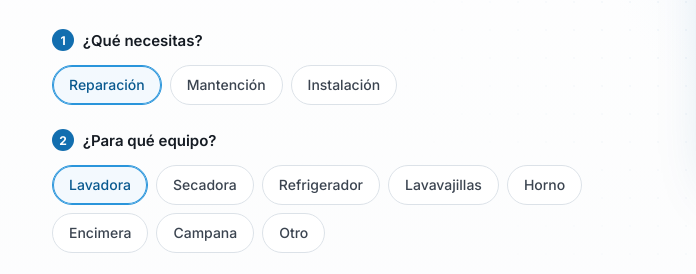
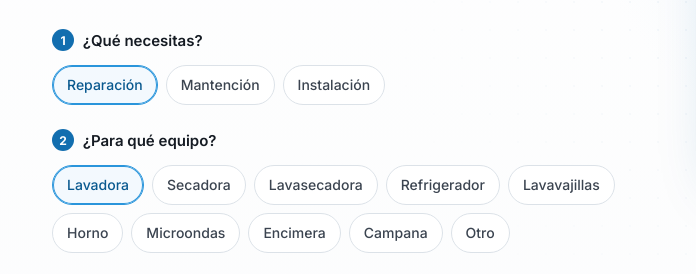
Before and after one commit to cvarela-creacion/mantenplus, a website: page index.html in a window 1280 px wide. Shown: the part 561-835 px from the top of the page, 0-696 px from the left. Drawn offline with Linux system fonts and the light colour scheme.

Commit message:
Agrega lavasecadora y microondas al formulario de la portada
- Nuevos botones «Lavasecadora» y «Microondas» en «¿Para qué equipo?», con
  sus averías típicas; viajan a la agenda como equipo=lavasecadora y
  equipo=microondas.
- También en la lista de equipos del formulario de Contacto.
- Botones de selección un poco más compactos (14 px de margen interno) para
  que los diez equipos quepan en dos filas en escritorio.
- Pruebas: 105/105.

Co-Authored-By: Claude Opus 5.5 <noreply@anthropic.com>
Claude-Session: https://claude.ai/code/session_012jyCr3wqnRcai8VXK93yGC

```diff
--- a/assets/css/styles.css
+++ b/assets/css/styles.css
@@ -287,7 +287,7 @@ p { margin: 0; }
 .chip { position: relative; cursor: pointer; }
 .chip input { position: absolute; opacity: 0; pointer-events: none; }
 .chip span {
-  display: inline-flex; align-items: center; min-height: 40px; padding: 0 1rem;
+  display: inline-flex; align-items: center; min-height: 40px; padding: 0 .875rem;
   font-size: .875rem; font-weight: 500; color: var(--gray-700);
   background: var(--white); border: 1px solid var(--gray-200); border-radius: var(--radius-pill);
   transition: all .2s var(--ease);
--- a/index.html
+++ b/index.html
@@ -155,9 +155,11 @@
               <div class="chips">
                 <label class="chip"><input type="radio" name="equipo" value="lavadora" data-averias="No centrifuga|Pierde agua|Ruidos al girar|Código de error" checked><span>Lavadora</span></label>
                 <label class="chip"><input type="radio" name="equipo" value="secadora" data-averias="No seca|No calienta|Hace ruido|Código de error"><span>Secadora</span></label>
+                <label class="chip"><input type="radio" name="equipo" value="lavasecadora" data-averias="No seca|No centrifuga|Pierde agua|Código de error"><span>Lavasecadora</span></label>
                 <label class="chip"><input type="radio" name="equipo" value="refrigerador" data-averias="No enfría|Forma hielo|Ruido del motor|Gotea agua"><span>Refrigerador</span></label>
                 <label class="chip"><input type="radio" name="equipo" value="lavavajillas" data-averias="No desagua|No seca|Deja residuos|Fugas"><span>Lavavajillas</span></label>
                 <label class="chip"><input type="radio" name="equipo" value="horno" data-averias="No calienta|Cocción dispareja|Ventilador|Puerta"><span>Horno</span></label>
+                <label class="chip"><input type="radio" name="equipo" value="microondas" data-averias="No calienta|No enciende|Hace chispas|El plato no gira"><span>Microondas</span></label>
                 <label class="chip"><input type="radio" name="equipo" value="encimera" data-averias="No enciende|Código de error|Se apaga sola|Chispero"><span>Encimera</span></label>
                 <label class="chip"><input type="radio" name="equipo" value="campana" data-averias="Pierde succión|Ruido|Luces|Grasa acumulada"><span>Campana</span></label>
                 <label class="chip"><input type="radio" name="equipo" value="otro"><span>Otro</span></label>
@@ -1131,8 +1133,8 @@
                 <label for="cf-equipo">Equipo</label>
                 <select id="cf-equipo" name="equipo" required>
                   <option value="" selected disabled>Selecciona</option>
-                  <option>Lavadora</option><option>Secadora</option><option>Refrigerador</option><option>Lavavajillas</option>
-                  <option>Horno</option><option>Encimera</option><option>Campana</option><option>Otro equipo</option>
+                  <option>Lavadora</option><option>Secadora</option><option>Lavasecadora</option><option>Refrigerador</option><option>Lavavajillas</option>
+                  <option>Horno</option><option>Microondas</option><option>Encimera</option><option>Campana</option><option>Otro equipo</option>
                 </select>
               </div>
             </div>
```
Also changed, not shown: tests/sitio.cjs (+8 -0 lines).
